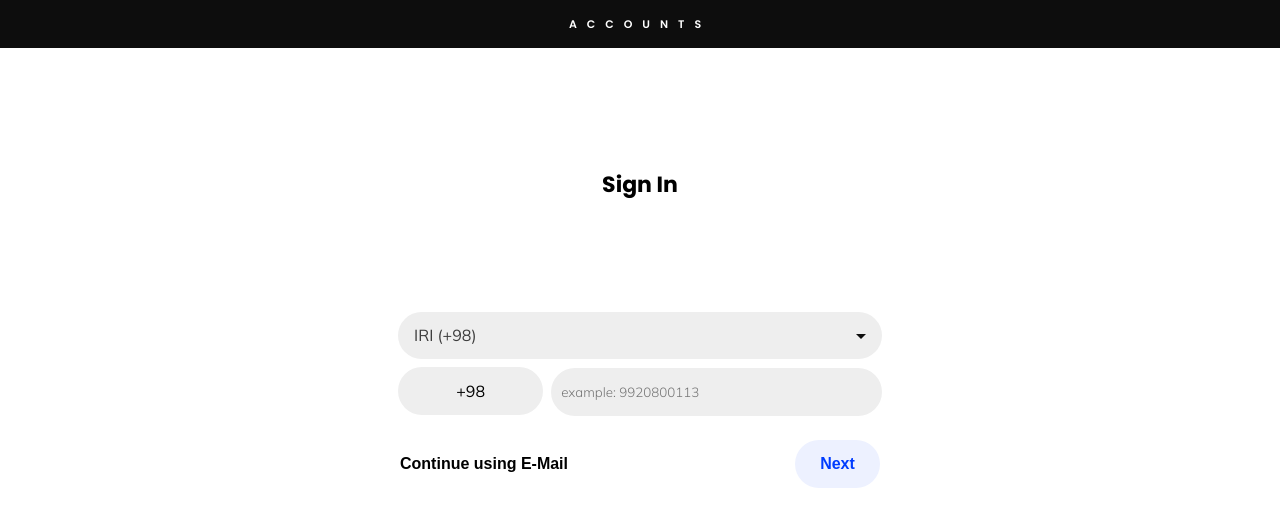
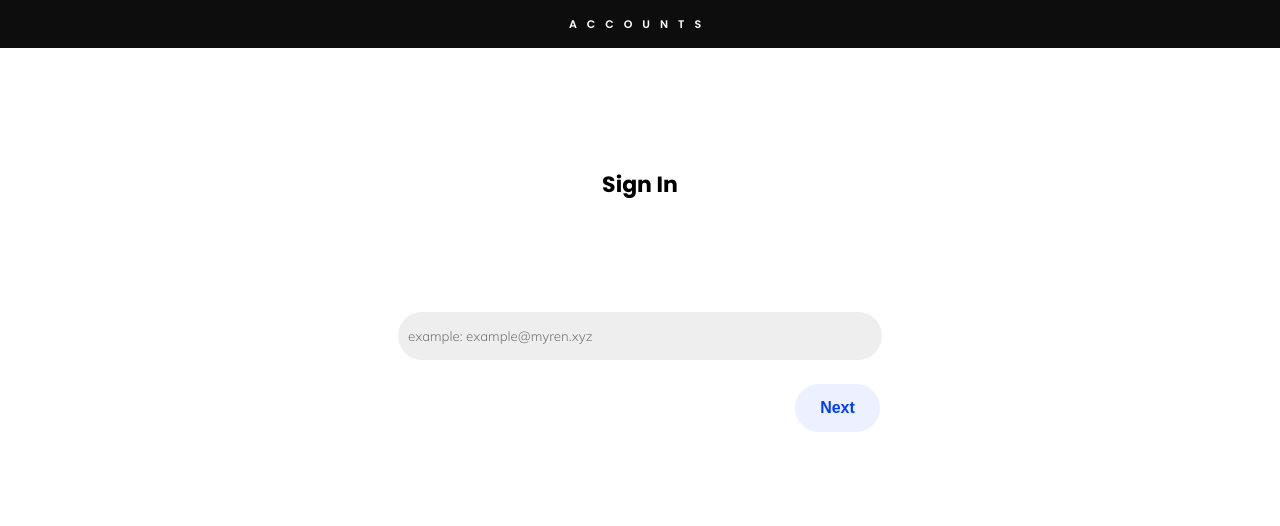
Before and after one commit to MahbodHastam/accounts-client, a Vue app: page /signin in a window 1280 px wide. Shown: the top 526 px of the page. Built offline with nearby package versions, Linux system fonts and the light colour scheme.

Commit message:
login with email disabled

```diff
--- a/src/components/Auth/EmailLogin.vue
+++ b/src/components/Auth/EmailLogin.vue
@@ -18,9 +18,9 @@
       </div>
 
       <div class="bottom-actions">
-        <button class="actions" @click="$emit('selectedMethod', 'phone-login')">
+        <!-- <button class="actions" @click="$emit('selectedMethod', 'phone-login')">
           Continue using Phone number
-        </button>
+        </button> -->
         <button class="actions next" @click="next">Next</button>
       </div>
     </div>
--- a/src/components/Login.vue
+++ b/src/components/Login.vue
@@ -1,18 +1,19 @@
 <template>
   <keep-alive>
-    <component
+    <!-- <component
       :is="$store.state.selectedMethod"
       @selectedMethod="$store.commit('UPDATE_SELECTED_METHOD', $event)"
-    ></component>
+    ></component> -->
+    <email-login />
   </keep-alive>
 </template>
 
 <script>
-import PhoneLogin from './Auth/PhoneLogin.vue'
+// import PhoneLogin from './Auth/PhoneLogin.vue'
 import EmailLogin from './Auth/EmailLogin.vue'
 
 export default {
-  components: { PhoneLogin, EmailLogin }
+  components: { EmailLogin }
 }
 </script>
 
@@ -60,7 +61,7 @@ export default {
   margin-top: 16px;
   /* width: calc(100% - 32px); */
   display: flex;
-  justify-content: space-between;
+  justify-content: end;
   padding: 0 10px;
 }
 
```
